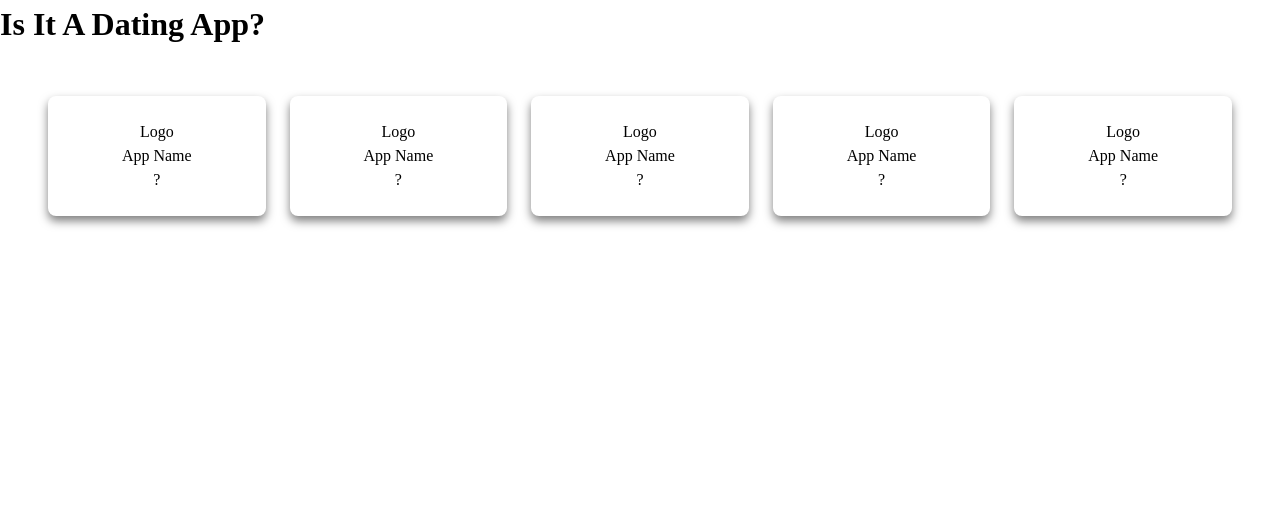
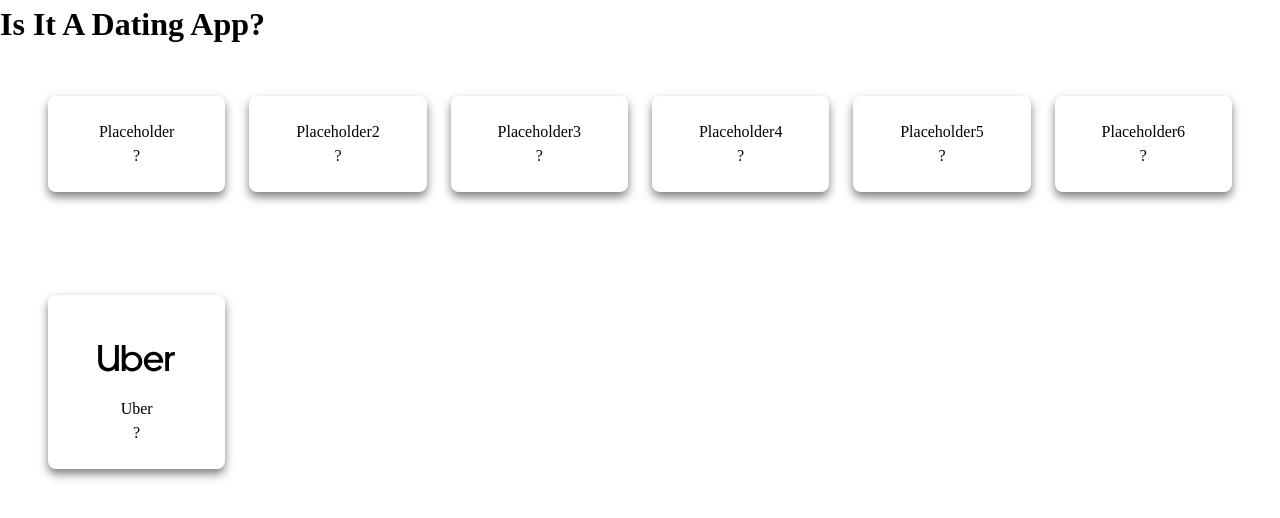
Before and after one commit to rgroves/is-it-a-dating-site, an Astro site: page / in a window 1280 px wide. Built offline with nearby package versions, Linux system fonts and the light colour scheme; Astro itself is replaced by a stand-in of ours.

Commit message:
Generate cards from content collection

```diff
--- /dev/null
+++ b/src/content/app-info/dummy1.md
@@ -0,0 +1,5 @@
+---
+appName: "Placeholder"
+appLogoUrl: ""
+answer: "No"
+---
--- /dev/null
+++ b/src/content/app-info/dummy2.md
@@ -0,0 +1,5 @@
+---
+appName: "Placeholder2"
+appLogoUrl: ""
+answer: "No"
+---
--- /dev/null
+++ b/src/content/app-info/dummy3.md
@@ -0,0 +1,5 @@
+---
+appName: "Placeholder3"
+appLogoUrl: ""
+answer: "No"
+---
--- /dev/null
+++ b/src/content/app-info/dummy4.md
@@ -0,0 +1,5 @@
+---
+appName: "Placeholder4"
+appLogoUrl: ""
+answer: "No"
+---
--- /dev/null
+++ b/src/content/app-info/dummy5.md
@@ -0,0 +1,5 @@
+---
+appName: "Placeholder5"
+appLogoUrl: ""
+answer: "No"
+---
--- /dev/null
+++ b/src/content/app-info/dummy6.md
@@ -0,0 +1,5 @@
+---
+appName: "Placeholder6"
+appLogoUrl: ""
+answer: "No"
+---
--- /dev/null
+++ b/src/content/app-info/uber.md
@@ -0,0 +1,5 @@
+---
+appName: "Uber"
+appLogoUrl: "/app-icons/Uber_Logo_Black_RGB.svg"
+answer: "No"
+---
--- a/src/pages/index.astro
+++ b/src/pages/index.astro
@@ -1,5 +1,12 @@
 ---
+import { getCollection } from "astro:content";
+import type { CollectionEntry } from "astro:content";
 
+type AppInfo = {
+  appName: string;
+};
+
+const allAppInfo: [CollectionEntry<AppInfo>] = await getCollection("app-info");
 ---
 
 <!doctype html>
@@ -14,66 +21,28 @@
   <body>
     <h1>Is It A Dating App?</h1>
     <div class="app-cards">
+      {
+        allAppInfo.map((appInfo) => (
           <a class="app-card" href="#">
             <div class="app-card-body">
               <div class="app-card-front">
-            <div class="app-logo">Logo</div>
-            <div class="app-name">App Name</div>
-            <div class="app-answer">?</div>
+                {appInfo.data.appLogoUrl ? (
+                  <div class="app-logo">
+                    <img src={appInfo.data.appLogoUrl} width="100%" alt="" />
+                  </div>
+                ) : (
+                  ""
+                )}
+                <div class="app-name">{appInfo.data.appName}</div>
+                <div class="app-question">?</div>
               </div>
               <div class="app-card-back">
-            <div class="app-answer">Lorem ipsum</div>
+                <div class="app-answer">{appInfo.data.answer}</div>
               </div>
             </div>
           </a>
-      <a class="app-card" href="#">
-        <div class="app-card-body">
-          <div class="app-card-front">
-            <div class="app-logo">Logo</div>
-            <div class="app-name">App Name</div>
-            <div class="app-answer">?</div>
-          </div>
-          <div class="app-card-back">
-            <div class="app-answer">Lorem ipsum</div>
-          </div>
-        </div>
-      </a>
-      <a class="app-card" href="#">
-        <div class="app-card-body">
-          <div class="app-card-front">
-            <div class="app-logo">Logo</div>
-            <div class="app-name">App Name</div>
-            <div class="app-answer">?</div>
-          </div>
-          <div class="app-card-back">
-            <div class="app-answer">Lorem ipsum</div>
-          </div>
-        </div>
-      </a>
-      <a class="app-card" href="#">
-        <div class="app-card-body">
-          <div class="app-card-front">
-            <div class="app-logo">Logo</div>
-            <div class="app-name">App Name</div>
-            <div class="app-answer">?</div>
-          </div>
-          <div class="app-card-back">
-            <div class="app-answer">Lorem ipsum</div>
-          </div>
-        </div>
-      </a>
-      <a class="app-card" href="#">
-        <div class="app-card-body">
-          <div class="app-card-front">
-            <div class="app-logo">Logo</div>
-            <div class="app-name">App Name</div>
-            <div class="app-answer">?</div>
-          </div>
-          <div class="app-card-back">
-            <div class="app-answer">Lorem ipsum</div>
-          </div>
-        </div>
-      </a>
+        ))
+      }
     </div>
   </body>
 </html>
@@ -142,6 +111,7 @@
     text-decoration: none;
     cursor: default;
   }
+
   a.app-card:link,
   a.app-card:visited,
   a.app-card:hover,
```
Also changed, not shown: public/app-icons/Uber_Logo_Black_RGB.svg (added). Lines whose indentation alone changed are shown as unchanged.
